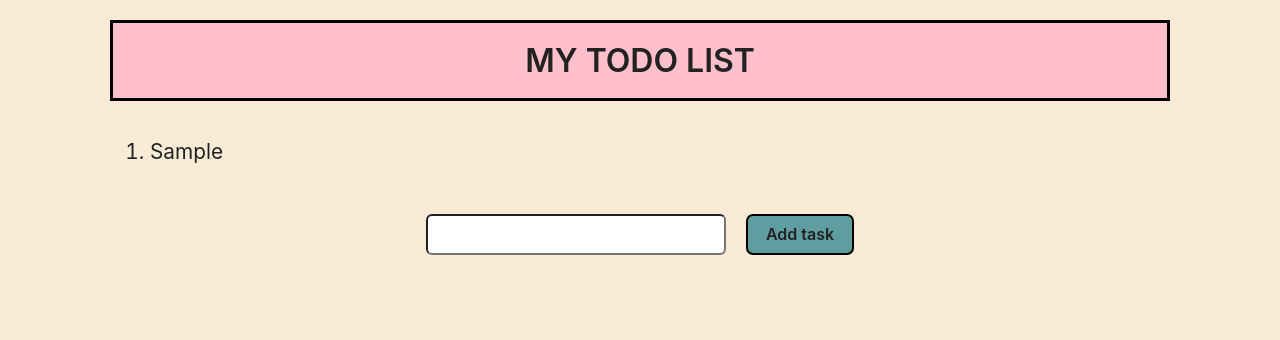
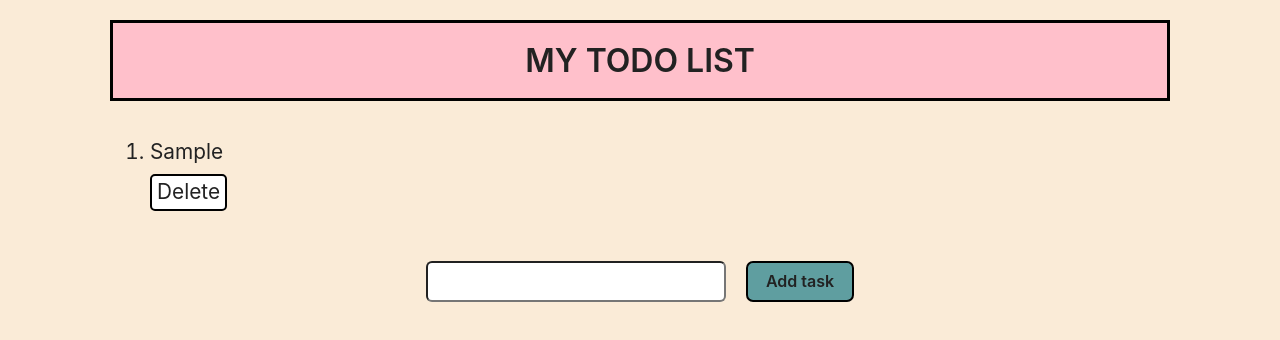
Before and after one commit to anyabuu/react-todo-list, a React (Create React App) app: page / in a window 1280 px wide. Both pictures are taken after typing "Sample" into the empty fields and a click on the button "Add task". Shown: the top 340 px of the page. Built offline with nearby package versions, Linux system fonts and the light colour scheme.

Commit message:
storage used

```diff
--- a/package.json
+++ b/package.json
@@ -8,7 +8,9 @@
     "@testing-library/user-event": "^13.5.0",
     "react": "^18.2.0",
     "react-dom": "^18.2.0",
+    "react-redux": "^8.0.5",
     "react-scripts": "5.0.1",
+    "redux": "^4.2.0",
     "web-vitals": "^2.1.4"
   },
   "scripts": {
--- a/src/App.css
+++ b/src/App.css
@@ -55,7 +55,3 @@
   font-size: 2rem;
   line-height: 1.1;
 }
-
-.crossed {
-  text-decoration: line-through;
-}
--- a/src/App.js
+++ b/src/App.js
@@ -1,15 +1,24 @@
-import React, {useState} from "react";
+import React, {useEffect} from "react";
 import './App.css';
 import TodoList from "./components/TodoList/TodoList";
 import Form from "./components/Form/Form";
+import {useDispatch, useSelector} from "react-redux";
+import {createTodo, deleteTodo, set, toggleTodo} from "./store/actions/todos";
 
 function App() {
 
-    const [items, setItems] = useState([])
-    const [text, setText] = useState('')
+    const dispatch = useDispatch();
+    const {todos, text} = useSelector(state => ({
+        todos: state.todos,
+        text: state.text
+    }));
+
+    useEffect(() => {
+        window.sessionStorage.setItem("todos", JSON.stringify(todos));
+    }, [todos]);
 
     const onInputValueChange = (e) => {
-        setText(e.target.value);
+        dispatch(set(e.target.value));
     }
 
     const onHandleSubmit = (e) => {
@@ -17,34 +26,28 @@ function App() {
         if (text.length === 0) {
             return;
         }
-        const newItem = {
-            text: text,
-            id: Date.now(),
-            done: false
-        };
 
-        setItems([...items, newItem]);
-        setText('')
+        dispatch(createTodo(text))
+        dispatch(set(''));
+    }
+
+    const onDeleteItem = (e, id) => {
+        dispatch(deleteTodo(id))
     }
 
     const onHandleComplete = (e, id) => {
-        const newStateArr = items.map((obj)=>{
-            if (obj.id === id){
-                return {...obj, done: !obj.done}
-            }
-            return obj
-        })
-        setItems(newStateArr)
+        dispatch(toggleTodo(id))
     }
 
     return (
+
         <>
             <div className="container">
                 <h1 className="main-title">
                     My todo list
                 </h1>
-                <TodoList items = {items} onHandleComplete = {onHandleComplete}/>
-                <Form text = {text} onInputValueChange = {onInputValueChange} onHandleSubmit = {onHandleSubmit} />
+                <TodoList items = {todos} onDeleteItem={onDeleteItem} onHandleComplete={onHandleComplete}/>
+                <Form text = {text} onInputValueChange = {onInputValueChange} onHandleSubmit={onHandleSubmit} />
             </div>
         </>
     )
--- /dev/null
+++ b/src/components/ListElement/ListElement.css
@@ -0,0 +1,16 @@
+.list-item {
+    cursor: pointer;
+}
+
+.crossed {
+    cursor: pointer;
+    text-decoration: line-through;
+}
+
+.list-button {
+    border: 2px solid black;
+    border-radius: 5px;
+    padding: 5px;
+    background-color: white;
+    margin-top: 10px;
+}
--- a/src/components/ListElement/ListElement.js
+++ b/src/components/ListElement/ListElement.js
@@ -1,10 +1,16 @@
 import React from 'react';
+import './ListElement.css';
 
-function ListElement({item, onHandleComplete, done}) {
+function ListElement({item, onHandleComplete, done, onDeleteItem}) {
     return (
-        <li className={done ? "crossed" : ""} onClick={onHandleComplete}>
-            {item.text}
-        </li>
+        <div>
+            <li className={done ? "crossed" : "list-item"} onClick={onHandleComplete}>
+                {item.text}
+            </li>
+            <button className='list-button' onClick={onDeleteItem}>
+                Delete
+            </button>
+        </div>
     );
 }
 
--- a/src/components/TodoList/TodoList.js
+++ b/src/components/TodoList/TodoList.js
@@ -2,11 +2,11 @@ import React from "react";
 import './TodoList.css'
 import ListElement from "../ListElement/ListElement";
 
-function TodoList ({items, onHandleComplete}) {
+function TodoList ({items, onHandleComplete, onDeleteItem}) {
         return (
             <ol className="list">
                 {items.map((item) => (
-                    <ListElement key={crypto.randomUUID()} done={item.done} item={item} onHandleComplete={(e) => onHandleComplete(e, item.id)}/>
+                    <ListElement key={crypto.randomUUID()} done={item.done} item={item} onHandleComplete={(e) => onHandleComplete(e, item.id)} onDeleteItem={(e) => onDeleteItem(e, item.id)}/>
                 ))}
             </ol>
         );
--- a/src/index.js
+++ b/src/index.js
@@ -2,10 +2,14 @@ import React from 'react';
 import ReactDOM from 'react-dom/client';
 import './index.css';
 import App from './App';
+import store from "./store";
+import {Provider} from "react-redux";
 
 const root = ReactDOM.createRoot(document.getElementById('root'));
 root.render(
   <React.StrictMode>
-    <App />
+      <Provider store={store}>
+        <App />
+      </Provider>
   </React.StrictMode>
 );
--- /dev/null
+++ b/src/store/actions/todos.js
@@ -0,0 +1,33 @@
+export const ACTION_CREATE_TODO = 'ACTION_CREATE_TODO';
+export const ACTION_TOGGLE_TODO = 'ACTION_TOGGLE_TODO';
+export const ACTION_DELETE_TODO = 'ACTION_DELETE_TODO';
+
+export const ACTION_SET = 'ACTION_SET';
+
+export const createTodo = (text) => {
+    return {
+        type: ACTION_CREATE_TODO,
+        payload: text,
+    }
+}
+
+export const toggleTodo = (id) => {
+    return {
+        type: ACTION_TOGGLE_TODO,
+        payload: id
+    }
+}
+
+export const deleteTodo = (id) => {
+    return {
+        type: ACTION_DELETE_TODO,
+        payload: id
+    }
+}
+
+export const set = (payload) => {
+    return {
+        type: ACTION_SET,
+        payload
+    }
+}
--- /dev/null
+++ b/src/store/index.js
@@ -0,0 +1,6 @@
+import {createStore} from 'redux';
+import todosReducer from "./reducers/todos";
+
+export const store = createStore(todosReducer);
+
+export default store;
--- /dev/null
+++ b/src/store/reducers/todos.js
@@ -0,0 +1,33 @@
+import {ACTION_CREATE_TODO, ACTION_TOGGLE_TODO, ACTION_DELETE_TODO, ACTION_SET} from '../actions/todos'
+
+const initialState = {
+    todos: sessionStorage.todos ? JSON.parse(sessionStorage.todos) : [],
+    text: ''
+}
+
+const rootReducer = (state = initialState, {type, payload}) => {
+    switch (type){
+        case ACTION_CREATE_TODO: return {...state, todos: [...state.todos, {
+                text: payload,
+                id: crypto.randomUUID(),
+                done: false
+        }]}
+        case ACTION_TOGGLE_TODO: return {...state, todos:
+            state.todos.map(todo => todo.id === payload ? {...todo, done: !todo.done} : todo)
+        }
+        case ACTION_DELETE_TODO: return {
+            ...state, todos:
+                state.todos.filter(todo =>
+                    todo.id !== payload
+                )
+        }
+        case ACTION_SET: return {
+            ...state,
+            text: payload,
+        }
+
+        default: return state
+    }
+}
+
+export default rootReducer
```
Also changed, not shown: 1 other file (tests, documents, lock files or other folders).
